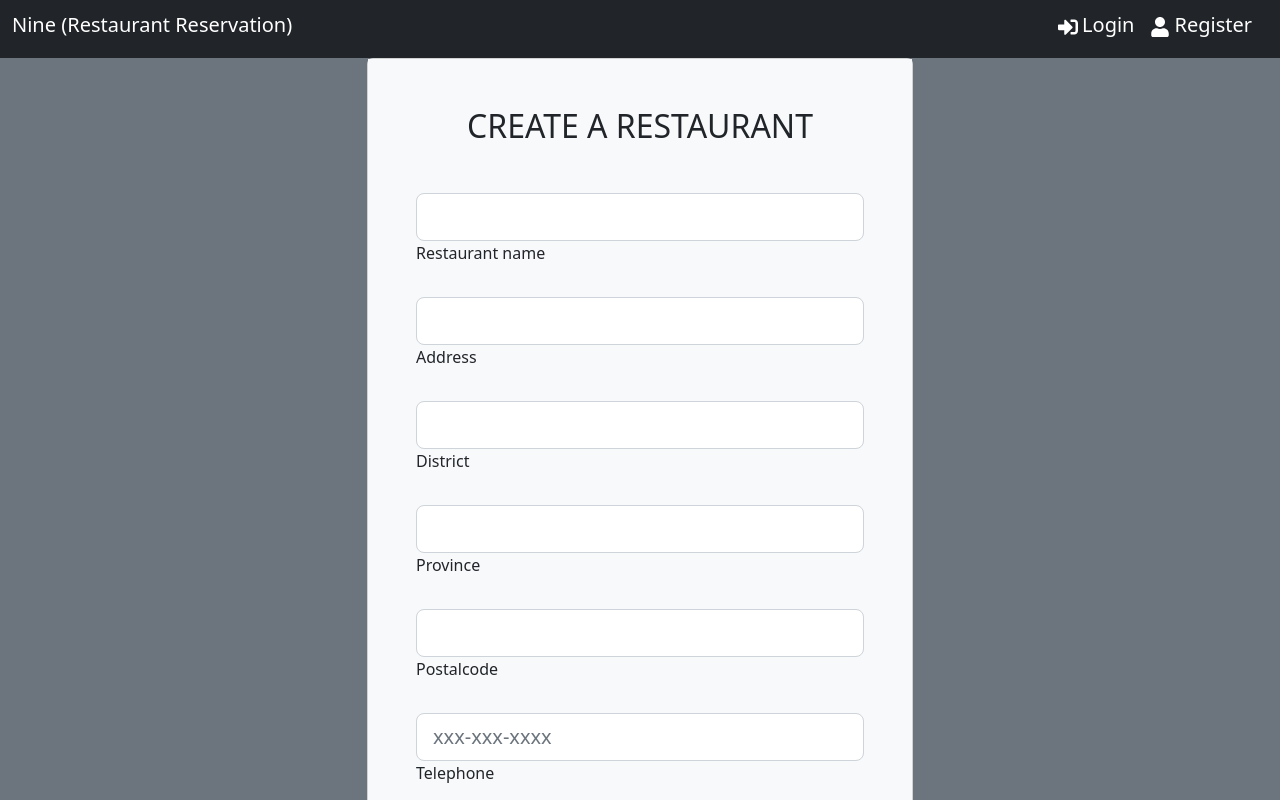
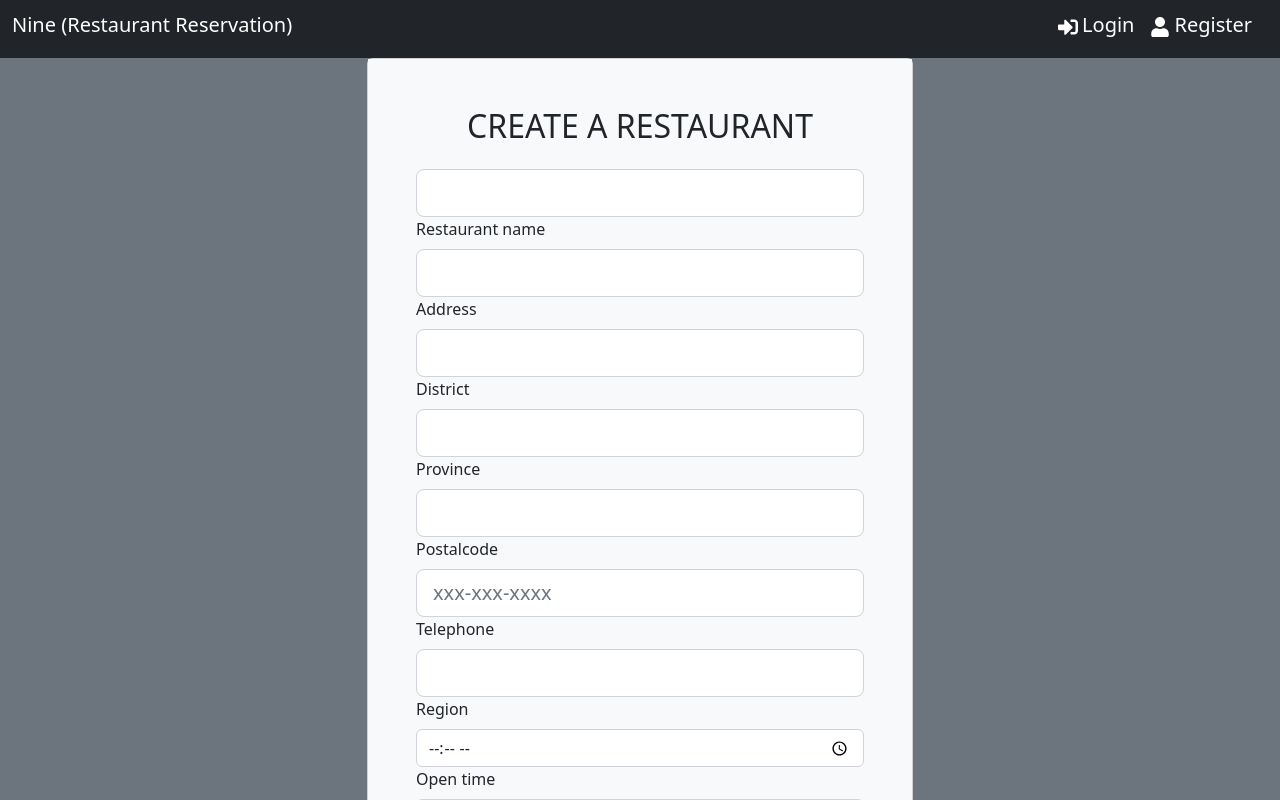
Before and after one commit to ThanachatAim/project-SW-DEV, a Next.js app in the folder nine/: page /create/restaurant in a window 1280 px wide. Shown: the top 800 px of the page. Built offline with nearby package versions, Linux system fonts and the light colour scheme.

Commit message:
update margin for create and view page

```diff
--- a/nine/app/create/restaurant/page.js
+++ b/nine/app/create/restaurant/page.js
@@ -36,7 +36,7 @@ export default function page() {
               <div className="col-12 col-md-9 col-lg-7 col-xl-6">
                 <div className="card">
                   <div className="card-body p-5 bg-light">
-                    <h2 className="text-uppercase text-center mb-5">
+                    <h2 className="text-uppercase text-center mb-4">
                       Create a restaurant
                     </h2>
 
@@ -55,7 +55,7 @@ export default function page() {
                         })
                       }
                     >
-                      <div className="form-outline mb-4">
+                      <div className="form-outline mb-0">
                         <input
                           type="text"
                           id="form1"
@@ -67,10 +67,10 @@ export default function page() {
                         <label className="form-label">Restaurant name</label>
                       </div>
 
-                      <div className="form-outline mb-4">
+                      <div className="form-outline mb-0">
                         <input
                           type="address"
-                          id="form3"
+                          id="form2"
                           className="form-control form-control-lg"
                           onChange={(event) => setAddress(event.target.value)}
                           value={address}
@@ -79,7 +79,7 @@ export default function page() {
                         <label className="form-label">Address</label>
                       </div>
 
-                      <div className="form-outline mb-4">
+                      <div className="form-outline mb-0">
                         <input
                           type="district"
                           id="form3"
@@ -91,10 +91,10 @@ export default function page() {
                         <label className="form-label">District</label>
                       </div>
 
-                      <div className="form-outline mb-4">
+                      <div className="form-outline mb-0">
                         <input
                           type="province"
-                          id="form3"
+                          id="form4"
                           className="form-control form-control-lg"
                           onChange={(event) => setProvince(event.target.value)}
                           value={province}
@@ -103,10 +103,10 @@ export default function page() {
                         <label className="form-label">Province</label>
                       </div>
 
-                      <div className="form-outline mb-4">
+                      <div className="form-outline mb-0">
                         <input
                           type="postalcode"
-                          id="form3"
+                          id="form5"
                           className="form-control form-control-lg"
                           onChange={(event) =>
                             setPostalcode(event.target.value)
@@ -117,10 +117,10 @@ export default function page() {
                         <label className="form-label">Postalcode</label>
                       </div>
 
-                      <div className="form-outline mb-4">
+                      <div className="form-outline mb-0">
                         <input
                           type="tel"
-                          id="form2"
+                          id="form6"
                           className="form-control form-control-lg"
                           placeholder="xxx-xxx-xxxx"
                           onChange={(event) => setTelephone(event.target.value)}
@@ -130,10 +130,10 @@ export default function page() {
                         <label className="form-label">Telephone</label>
                       </div>
 
-                      <div className="form-outline mb-4">
+                      <div className="form-outline mb-0">
                         <input
                           type="region"
-                          id="form3"
+                          id="form7"
                           className="form-control form-control-lg"
                           onChange={(event) => setRegion(event.target.value)}
                           value={region}
@@ -142,7 +142,7 @@ export default function page() {
                         <label className="form-label">Region</label>
                       </div>
 
-                      <div className="form-outline mb-4">
+                      <div className="form-outline mb-0">
                         <input
                           type="time"
                           className="form-control"
@@ -153,11 +153,11 @@ export default function page() {
                         <label className="form-label">Open time</label>
                       </div>
 
-                      <div className="form-outline mb-4">
+                      <div className="form-outline mb-0">
                         <input
                           type="time"
                           className="form-control"
-                          id="Inputdate"
+                          id="Inputdate2"
                           onChange={(event) => setClose(event.target.value)}
                           value={close}
                         />
```
Also changed, not shown: nine/app/create/reservation/page.js (+4 -4 lines), nine/app/view/restaurants/page.js (+4 -4 lines).
